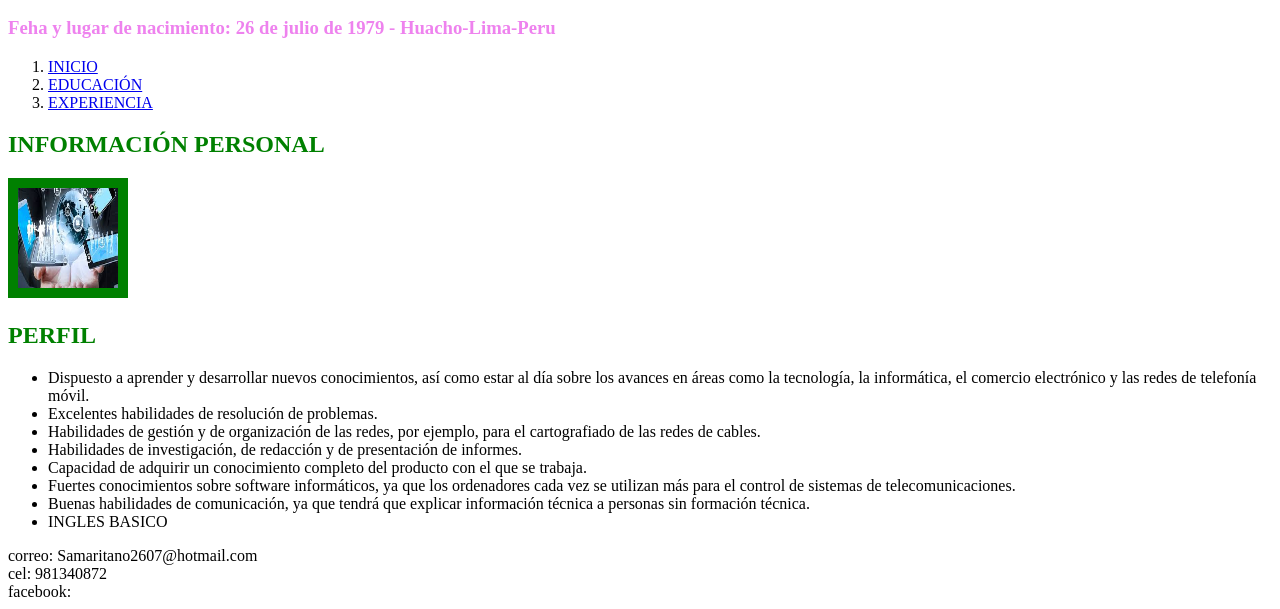
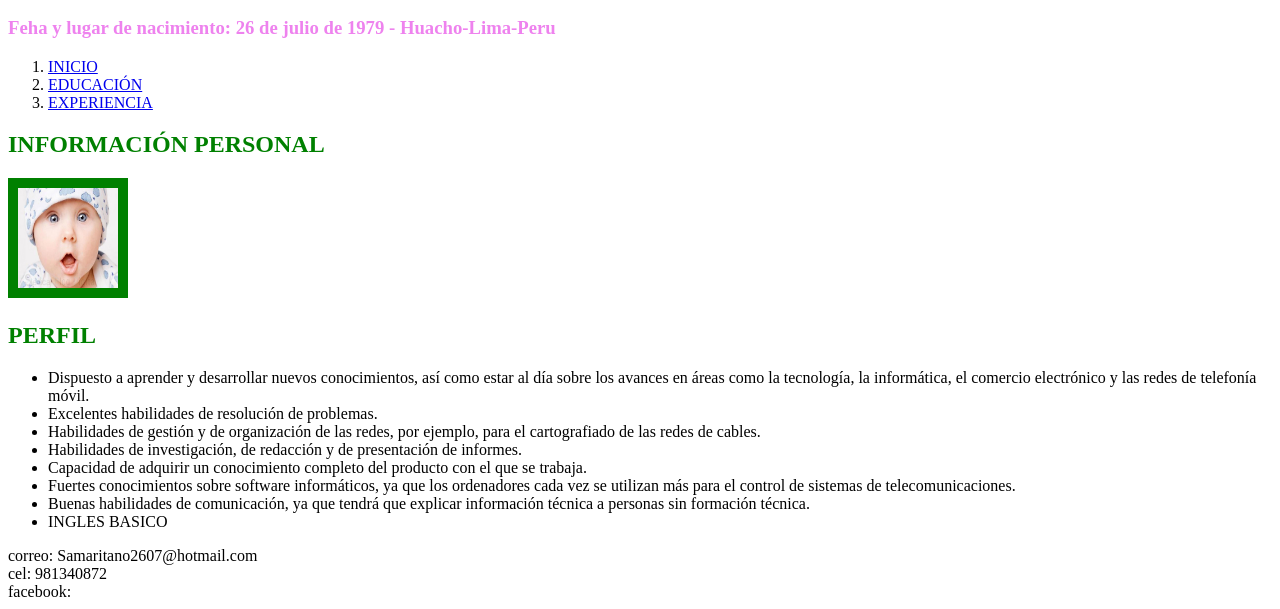
Before and after one commit to Samaritano2607/Curriculo, a plain HTML site: page index.html in a window 1280 px wide. Shown: the part 242-851 px from the top of the page. Drawn offline with Linux system fonts and the light colour scheme.

Commit message:
V 1.1 Entrega 2

```diff
--- a/index.html
+++ b/index.html
@@ -27,7 +27,7 @@
          <li> <a href="Experiencia.html">EXPERIENCIA</a>   </li>
        </ol>
        <p> <h2>INFORMACIÓN PERSONAL</h2> </p>
-       <img src="img/PERFIL.jpg" alt="Ingeniero" title="Ingeniero" width="100px" height="100px" style="Border:10px solid green;">
+       <img src="img/Foto.jpg" alt="Ingeniero" title="Ingeniero" width="100px" height="100px" style="Border:10px solid green;">
        <p> <h2>PERFIL</h2> </p>
 
        <ul>
```
Also changed, not shown: img/PERFIL.jpg (deleted).
